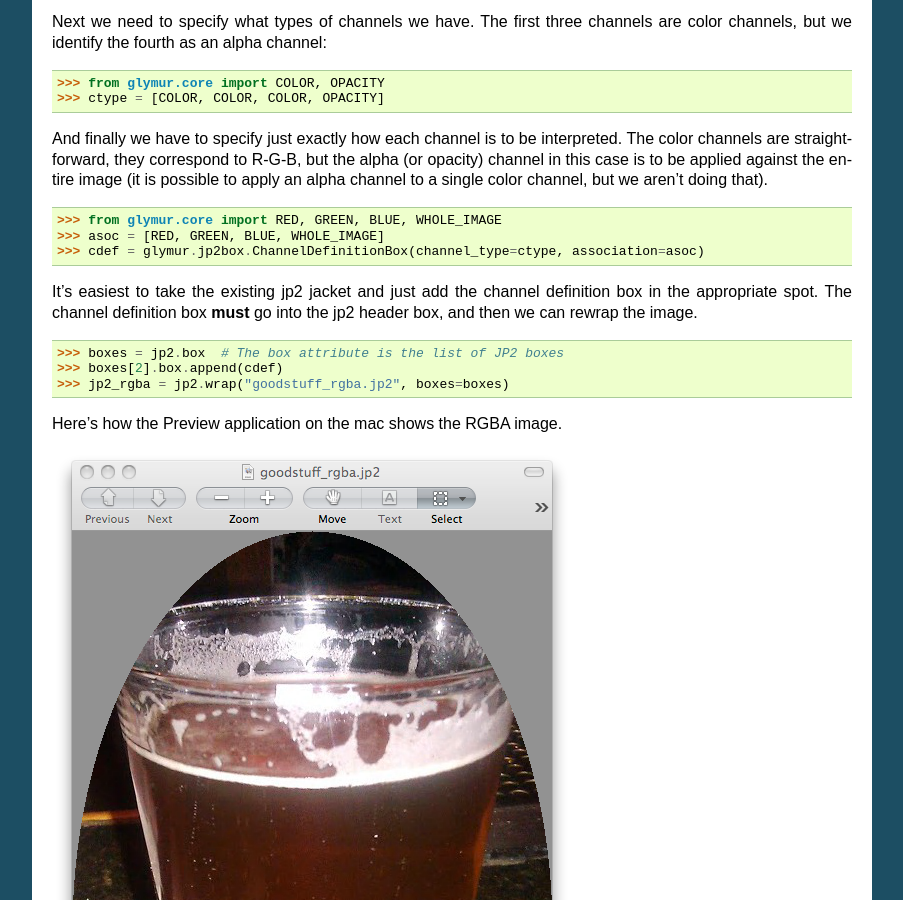
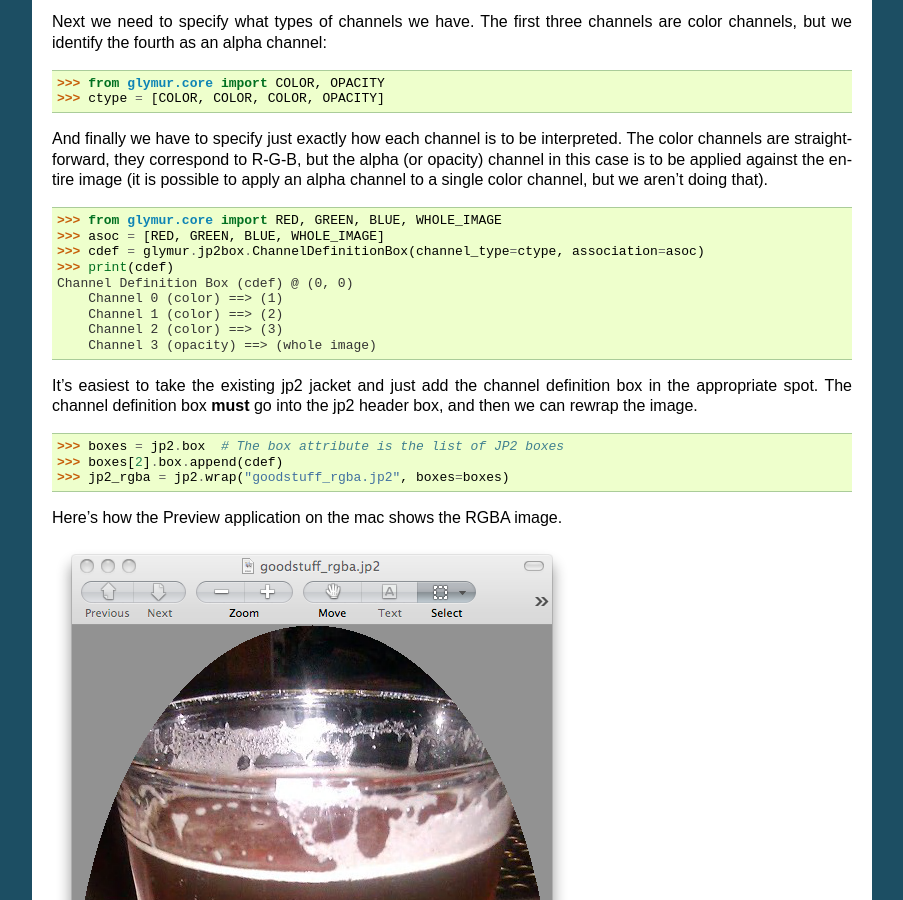
Before and after one commit to quintusdias/glymur, a Sphinx documentation site: the page built from docs/source/how_do_i.rst, in a window 1280 px wide and 900 px high, scrolled down 2475 px. Shown: the whole window, without its empty margins (198-1101 px from the left). Built offline with Sphinx 7.4.7, drawn with Linux system fonts in a browser that asks for light colours.

Commit message:
Added printing cdef output.

```diff
--- a/docs/source/how_do_i.rst
+++ b/docs/source/how_do_i.rst
@@ -161,6 +161,12 @@ channel, but we aren't doing that). ::
     >>> from glymur.core import RED, GREEN, BLUE, WHOLE_IMAGE
     >>> asoc = [RED, GREEN, BLUE, WHOLE_IMAGE]
     >>> cdef = glymur.jp2box.ChannelDefinitionBox(channel_type=ctype, association=asoc)
+    >>> print(cdef)
+    Channel Definition Box (cdef) @ (0, 0)
+        Channel 0 (color) ==> (1)
+        Channel 1 (color) ==> (2)
+        Channel 2 (color) ==> (3)
+        Channel 3 (opacity) ==> (whole image)
 
 It's easiest to take the existing jp2 jacket and just add the channel
 definition box in the appropriate spot.  The channel definition box **must**
```
